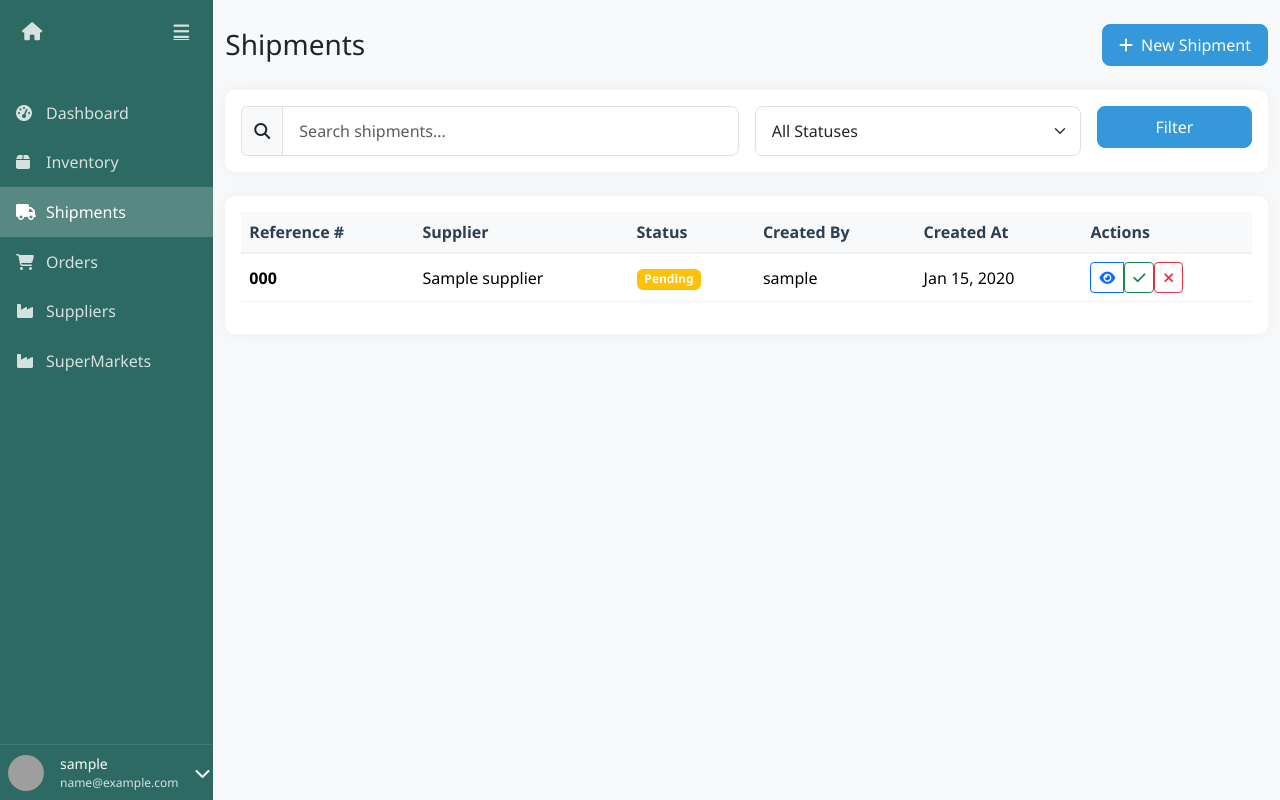
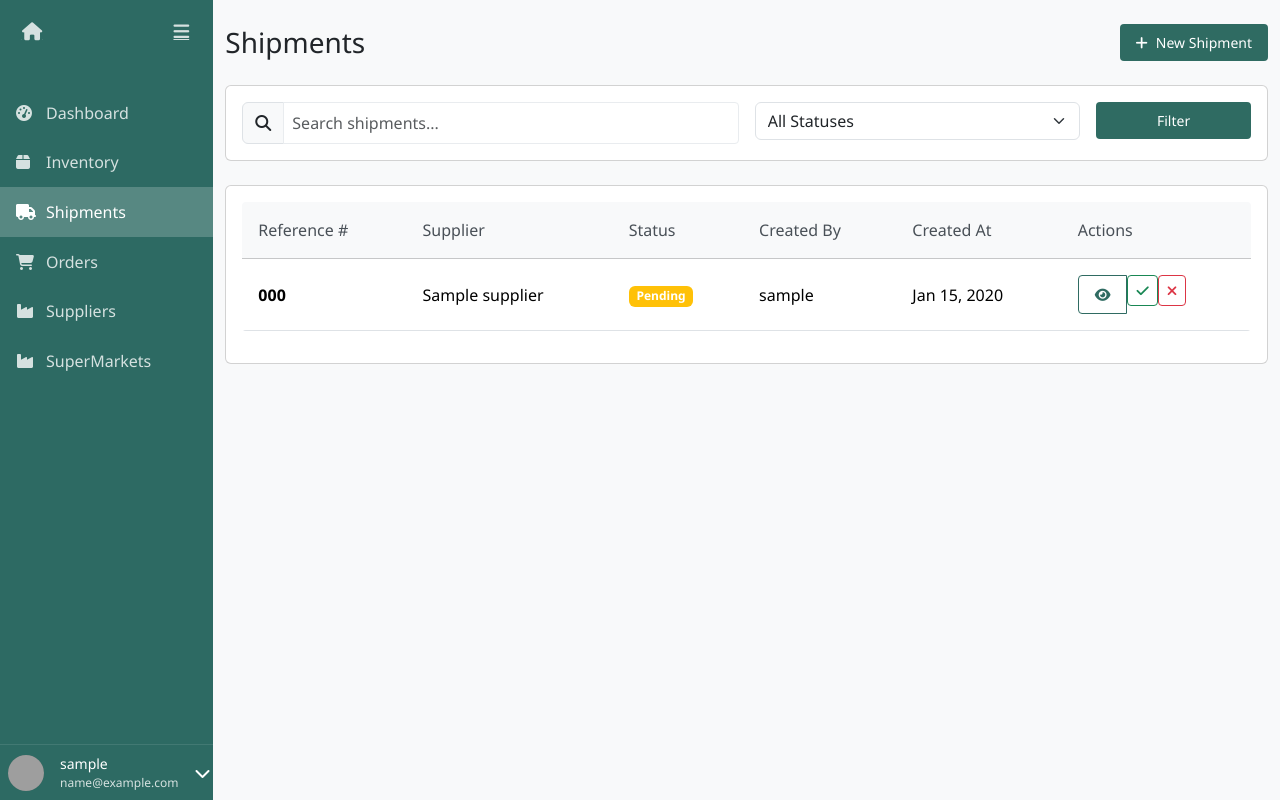
Before and after one commit to moelbanna-bot/Inventory-management-system, a Django app: page /shipments/ in a window 1280 px wide. Run offline with Django 5.2, Linux system fonts and the light colour scheme; a user stored in the database is signed in; tables that the repository leaves empty hold one stand-in row (values such as "Sample post"); some libraries are stand-ins or nearby versions; grey boxes are pictures that could not be loaded.

Commit message:
feat(styles): enhance shipment page styles with color variables and responsive design

```diff
--- a/static/css/shipment.css
+++ b/static/css/shipment.css
@@ -1,99 +1,290 @@
-.card {
-    border: none;
-    box-shadow: 0 0 20px rgba(0, 0, 0, 0.05);
-    border-radius: 10px;
+/* Color Variables */
+:root {
+    --primary-color: #2f6b62; /* The teal/green from your sidebar */
+    --secondary-color: #f8f9fa;
+    --text-color: #333;
+    --border-color: #e9ecef;
+    --status-new: #e7f1ff; /* Light blue for new status */
+    --status-confirmed: #cfe2ff;
+    --status-shipped: #0d6efd;
+    --status-delivered: #198754;
+    --status-cancelled: #dc3545;
 }
 
-.card-title {
-    color: #2c3e50;
-    font-weight: 600;
+/* Page Header */
+.page-header {
+    display: flex;
+    justify-content: space-between;
+    align-items: center;
+    margin-bottom: 1.5rem;
 }
 
-.form-select,
-.form-control {
-    border: 1px solid #e0e0e0;
-    border-radius: 8px;
-    padding: 0.75rem 1rem;
-    transition: all 0.3s ease;
+.page-header h1 {
+    font-size: 1.5rem;
+    color: var(--text-color);
+    margin: 0;
 }
 
-.form-select:focus,
-.form-control:focus {
-    border-color: #3498db;
-    box-shadow: 0 0 0 0.2rem rgba(52, 152, 219, 0.25);
+/* Search Bar */
+.search-container {
+    background: white;
+    padding: 1rem;
+    border-radius: 4px;
+    border: 1px solid #e9ecef;
 }
 
+.search-container .form-control {
+    border: 1px solid #e9ecef;
+    border-radius: 4px;
+    padding: 0.5rem 1rem;
+}
+
+/* Status Filters */
+.status-filters {
+    display: flex;
+    gap: 1rem;
+    margin: 1rem 0;
+}
+
+.status-filter {
+    background: none;
+    border: none;
+    padding: 0.5rem 0;
+    color: #6c757d;
+    cursor: pointer;
+    position: relative;
+    text-decoration: none; /* Remove underline */
+}
+
+.status-filter:hover {
+    text-decoration: none; /* Remove underline on hover */
+    color: #2f6b62;
+}
+
+.status-filter.active {
+    color: #2f6b62;
+    font-weight: 500;
+}
+
+.status-filter.active::after {
+    content: "";
+    position: absolute;
+    bottom: 0;
+    left: 0;
+    right: 0;
+    height: 2px;
+    background-color: #2f6b62;
+}
+
+/* Shipment Cards */
+.shipment-card {
+    background: white;
+    border: 1px solid #e9ecef;
+    border-radius: 4px;
+    padding: 1.25rem;
+}
+
+.shipment-header {
+    display: flex;
+    justify-content: space-between;
+    align-items: center;
+    margin-bottom: 1rem;
+}
+
+.shipment-amount {
+    font-size: 1.25rem;
+    font-weight: 600;
+    color: #333;
+}
+
+/* Status Badges */
+.status-badge {
+    padding: 4px 12px;
+    border-radius: 4px;
+    font-size: 0.875rem;
+    font-weight: 500;
+}
+
+/* Status-specific styles - with correct status codes */
+.status-PN {
+    /* Pending */
+    background-color: #fff3cd;
+    color: #856404;
+}
+
+.status-CO {
+    /* Confirmed */
+    background-color: #cce5ff;
+    color: #004085;
+}
+
+.status-SP {
+    /* Shipped */
+    background-color: #d4edda;
+    color: #155724;
+}
+
+.status-DE {
+    /* Delivered */
+    background-color: #e8f5e9;
+    color: #1b5e20;
+}
+
+.status-CN {
+    /* Cancelled */
+    background-color: #f8d7da;
+    color: #721c24;
+}
+
+/* Create Button */
+.create-button {
+    background-color: var(--primary-color);
+    color: #fff;
+    padding: 0.5rem 1rem;
+    border-radius: 4px;
+    border: none;
+    cursor: pointer;
+}
+
+.create-button:hover {
+    background-color: #265950;
+}
+
+/* Shipment Details */
+.shipment-details {
+    display: flex;
+    flex-direction: column;
+    gap: 0.75rem;
+}
+
+.detail-row {
+    display: flex;
+    justify-content: space-between;
+    align-items: center;
+    padding: 0.5rem 0;
+    border-bottom: 1px solid #e9ecef;
+}
+
+.detail-row:last-child {
+    border-bottom: none;
+    padding-bottom: 0;
+}
+
+.detail-label {
+    color: #6c757d;
+    font-size: 0.875rem;
+}
+
+/* Form Controls */
+.form-control {
+    border: 1px solid var(--border-color);
+    border-radius: 4px;
+    padding: 0.5rem;
+}
+
+.form-control:focus {
+    border-color: var(--primary-color);
+    box-shadow: 0 0 0 0.2rem rgba(47, 107, 98, 0.25);
+}
+
+/* Table Styles */
+.table {
+    background: #fff;
+    border-radius: 4px;
+    overflow: hidden;
+}
+
+.table th {
+    background-color: var(--secondary-color);
+    font-weight: 500;
+    padding: 1rem;
+}
+
+.table td {
+    padding: 1rem;
+    vertical-align: middle;
+}
+
+/* Responsive Design */
+@media (max-width: 768px) {
+    .status-filters {
+        flex-wrap: wrap;
+    }
+
+    .shipment-header {
+        flex-direction: column;
+        gap: 0.5rem;
+    }
+}
+
+/* Button Styles */
 .btn-primary {
-    background-color: #3498db;
-    border-color: #3498db;
-    padding: 0.5rem 1rem;
-    border-radius: 8px;
-    transition: all 0.3s ease;
+    background-color: #2f6b62; /* Teal green from your screenshot */
+    border: none;
+    border-radius: 4px;
+    padding: 8px 16px;
+    font-size: 14px;
+    font-weight: 500;
+    color: white;
 }
 
 .btn-primary:hover {
-    background-color: #2980b9;
-    border-color: #2980b9;
-    transform: translateY(-1px);
+    background-color: #265950; /* Slightly darker shade for hover */
 }
 
-.btn-light {
-    background-color: #f8f9fa;
-    border-color: #e0e0e0;
+.btn-outline-primary {
+    background-color: transparent;
+    border: 1px solid #2f6b62;
+    border-radius: 4px;
+    padding: 8px 16px;
+    font-size: 14px;
+    font-weight: 500;
+    color: #2f6b62;
+}
+
+.btn-outline-primary:hover {
+    background-color: #2f6b62;
+    color: white;
+}
+
+/* Action Buttons (for view/edit/delete) */
+.btn-action {
+    padding: 6px 12px;
+    font-size: 14px;
+    border-radius: 4px;
+}
+
+/* Shipments Grid */
+.shipments-grid {
+    display: grid;
+    grid-template-columns: repeat(auto-fill, minmax(300px, 1fr));
+    gap: 1rem;
+    margin-top: 1.5rem;
+}
+
+/* Empty State */
+.empty-state {
+    text-align: center;
+    padding: 2rem;
     color: #6c757d;
 }
 
-.btn-light:hover {
-    background-color: #e9ecef;
-    border-color: #dee2e6;
+/* Confirm Shipment Button */
+.btn-confirm {
+    background-color: #2f6b62; /* Your main teal/green color */
+    border: none;
+    color: white;
+    padding: 8px 16px;
+    font-size: 14px;
+    font-weight: 500;
+    border-radius: 4px;
 }
 
-.btn-danger {
-    background-color: #e74c3c;
-    border-color: #e74c3c;
+.btn-confirm:hover {
+    background-color: #265950; /* Slightly darker shade for hover */
+    color: white;
 }
 
-.btn-danger:hover {
-    background-color: #c0392b;
-    border-color: #c0392b;
+.btn-confirm i {
+    margin-right: 8px;
 }
-
-.table th {
-    font-weight: 600;
-    color: #2c3e50;
-    border-bottom: 2px solid #f1f1f1;
-}
-
-.table td {
-    vertical-align: middle;
-    border-bottom: 1px solid #f1f1f1;
-}
-
-.removeProduct {
-    width: 32px;
-    height: 32px;
-    padding: 0;
-    display: flex;
-    align-items: center;
-    justify-content: center;
-    border-radius: 6px;
-}
-
-.bi-trash {
-    font-size: 14px;
-}
-
-/* Responsive adjustments */
-@media (max-width: 768px) {
-    .container {
-        padding: 1rem;
-    }
-
-    .card {
-        margin-bottom: 1rem;
-    }
-
-    .table-responsive {
-        margin: 0 -1rem;
-    }
-}
```
